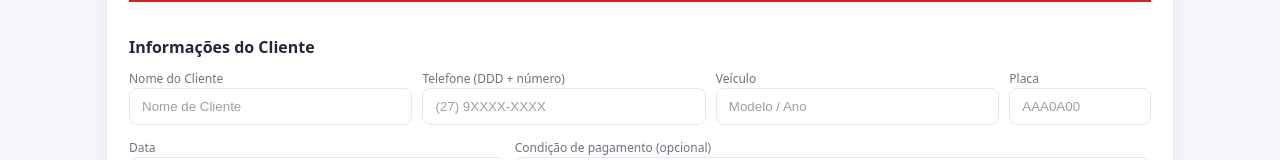
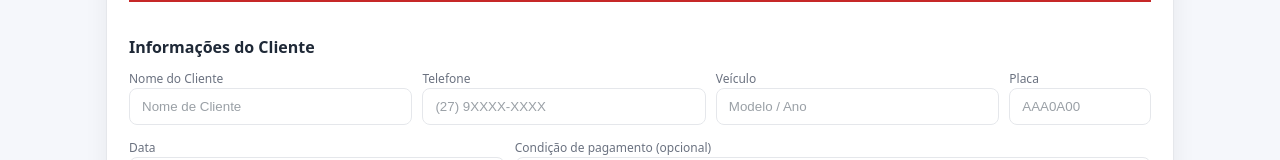
Before and after one commit to davipfraga/orcamento-Paraiba-carmoto-s, a plain HTML site: page index.html in a window 1280 px wide. Shown: the part 129-289 px from the top of the page. Drawn offline with Linux system fonts and the light colour scheme.

Commit message:
Update index.html

```diff
--- a/index.html
+++ b/index.html
@@ -107,7 +107,7 @@
         <h3 class="sec">Informações do Cliente</h3>
         <div class="grid cols-4">
           <div><label>Nome do Cliente</label><input id="cliNome" placeholder="Nome de Cliente"></div>
-          <div><label>Telefone (DDD + número)</label><input id="cliTel" placeholder="(27) 9XXXX-XXXX"></div>
+          <div><label>Telefone</label><input id="cliTel" placeholder="(27) 9XXXX-XXXX"></div>
           <div><label>Veículo</label><input id="cliVeiculo" placeholder="Modelo / Ano"></div>
           <div><label>Placa</label><input id="cliPlaca" placeholder="AAA0A00"></div>
         </div>
```
